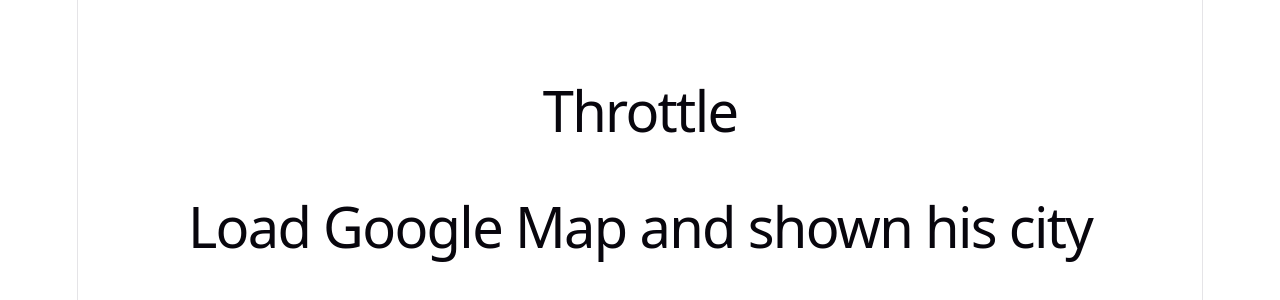
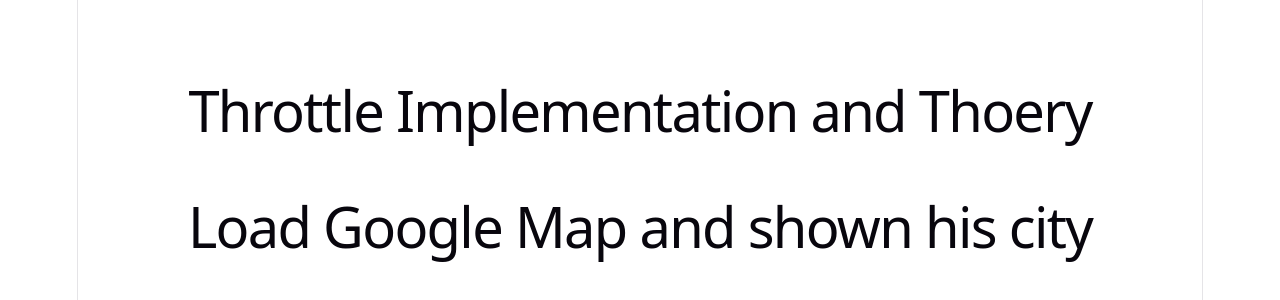
Before and after one commit to sattunikam/Apptitude-Questions, a React (Vite) app: page / in a window 1280 px wide. Shown: the part 232-532 px from the top of the page. Built offline with nearby package versions, Linux system fonts and the light colour scheme.

Commit message:
throttle implementation and thoery

```diff
--- a/src/App.jsx
+++ b/src/App.jsx
@@ -23,7 +23,7 @@
   return (
     <>
       <section id="center">
-       <h1>Throttle</h1>
+       <h1>Throttle Implementation and Thoery</h1>
       <h1>Load Google Map and shown his city</h1>
       </section>
     </>
```
